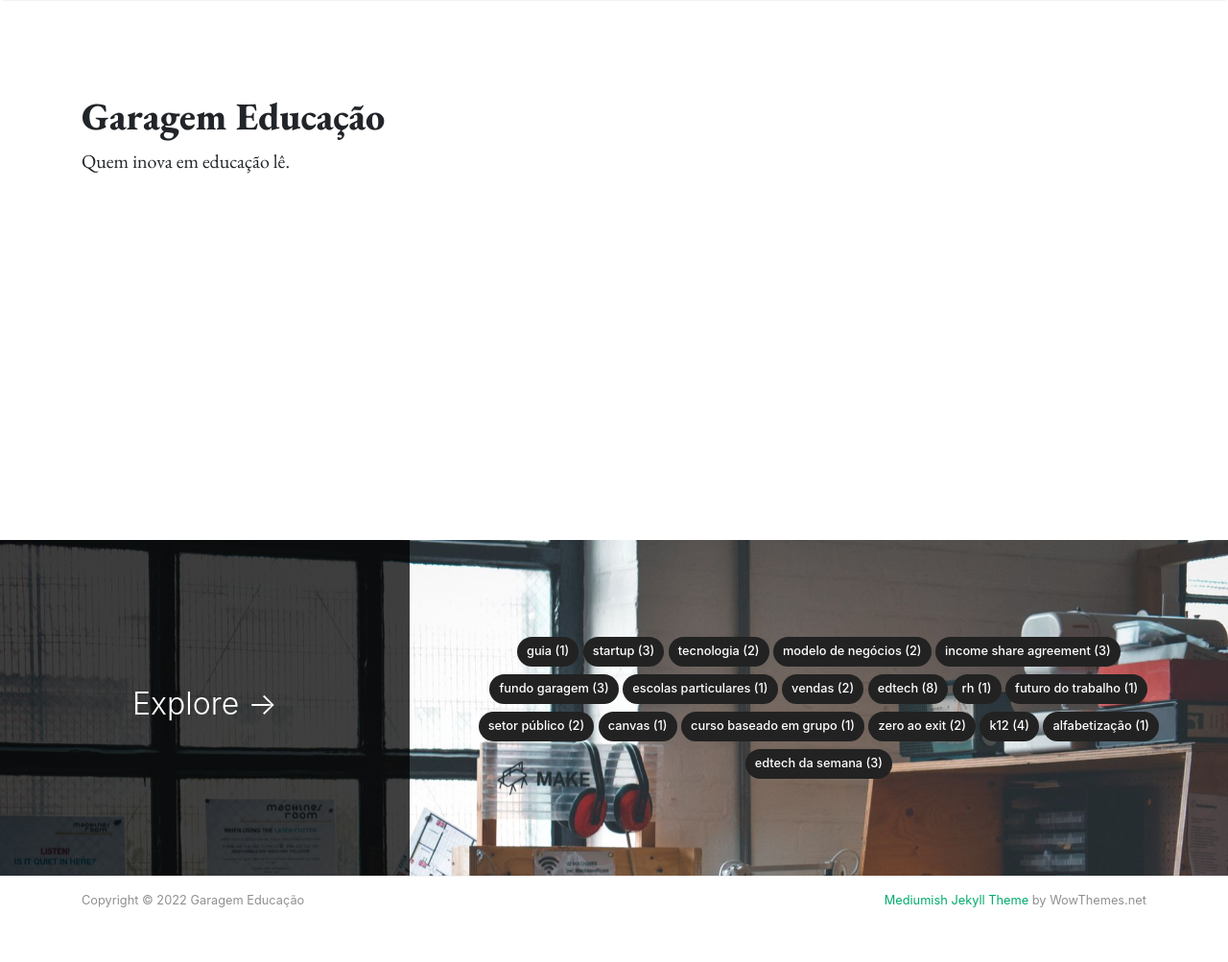
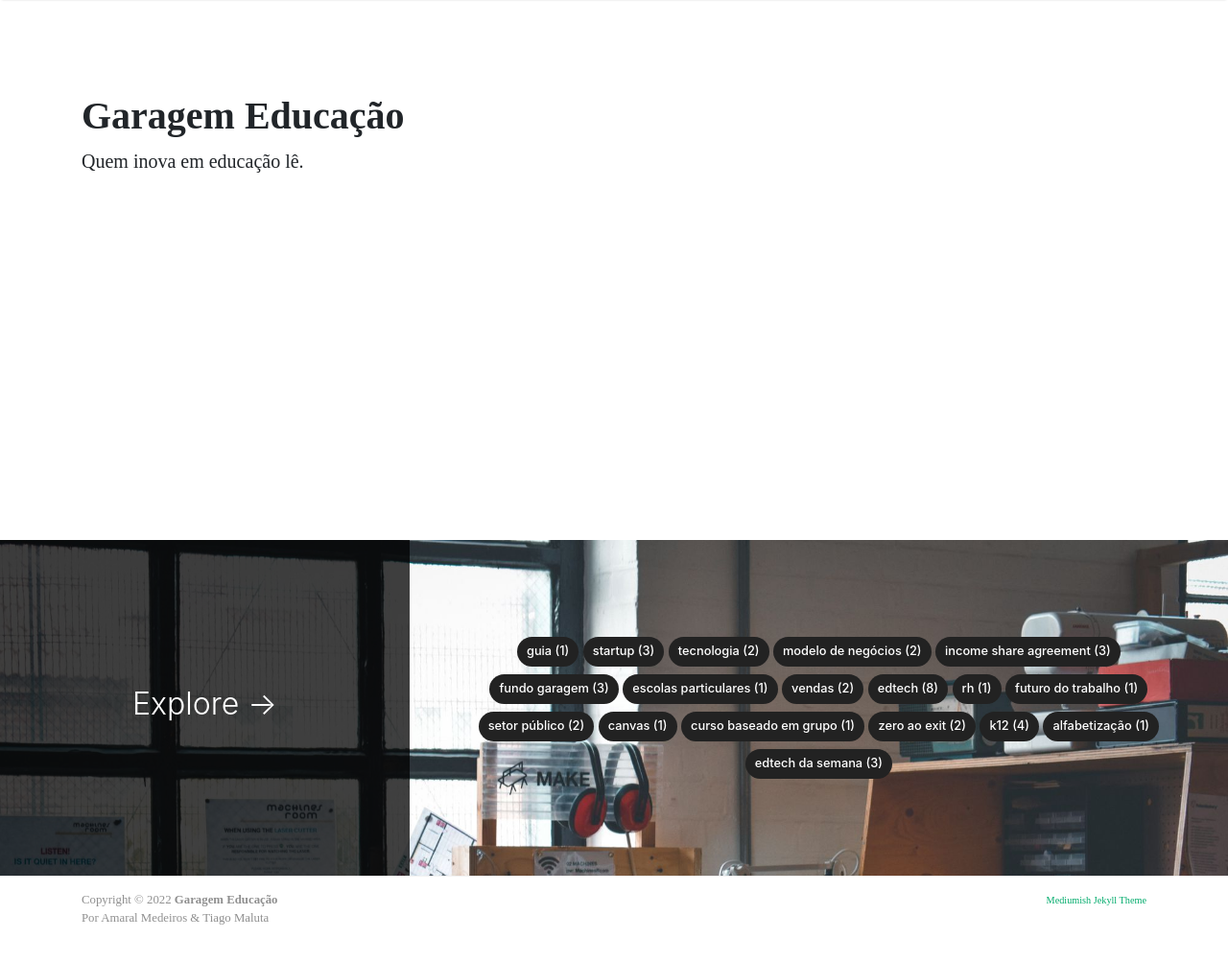
Before and after one commit to garagemedu/garagemedu.github.io, a Jekyll site: the page built from _pages/tags.md, in a window 1280 px wide and 1041 px high. Shown: the top 1003 px of the window at 96% size. Built offline with Jekyll 4.4.1, drawn with Linux system fonts in a browser that asks for light colours; nearby versions of some CDN libraries.

Commit message:
fine tuning css
Signed-off-by: Tiago Maluta <maluta@vivaldi.net>

```diff
--- a/_layouts/default.html
+++ b/_layouts/default.html
@@ -183,10 +183,11 @@ ga('send', 'pageview');
     <div class="container">
         <div class="row">
             <div class="col-md-6 col-sm-6 text-center text-lg-left">
-                Copyright © {{ site.time | date: "%Y" }} {{ site.name }}
+                Copyright © {{ site.time | date: "%Y" }} <b>{{ site.name }}</b>
+                <br>Por Amaral Medeiros & Tiago Maluta
             </div>
             <div class="col-md-6 col-sm-6 text-center text-lg-right">
-                <a target="_blank" href="https://www.wowthemes.net/mediumish-free-jekyll-template/">Mediumish Jekyll Theme</a> by WowThemes.net
+                <small><a target="_blank" href="https://www.wowthemes.net/mediumish-free-jekyll-template/">Mediumish Jekyll Theme</a></small></div>
             </div>
         </div>
     </div>
@@ -212,7 +213,7 @@ ga('send', 'pageview');
 <script src="{{ site.baseurl }}/assets/js/ie10-viewport-bug-workaround.js"></script>
 
 {% if page.layout == 'post' %}
-<script id="dsq-count-scr" src="//{{site.disqus}}.disqus.com/count.js"></script>
+<!-- <script id="dsq-count-scr" src="//{{site.disqus}}.disqus.com/count.js"></script> -->
 {% endif %}
 
 </body>
--- a/assets/css/screen.css
+++ b/assets/css/screen.css
@@ -9,7 +9,8 @@ License: https://www.wowthemes.net/freebies-license/
 }
 .mainheading {
     padding: 1rem 0rem;
-    font-family: 'EB Garamond', serif;
+    /*font-family: 'EB Garamond', serif;*/
+    font-family: "Times New Roman", Times, serif;
 }
 
 a {
@@ -316,7 +317,9 @@ span.post-read-more a:hover {
 
 .mainheading h1.sitetitle {
     font-weight: 700;
-    font-family: "EB Garamond";
+/*  font-family: "EB Garamond"; */
+    font-family: "Times New Roman", Times, serif;
+
 }
 
 .mainheading h1.posttitle {
@@ -326,6 +329,7 @@ span.post-read-more a:hover {
 }
 
 .footer {
+    font-family: "Times New Roman", Times, serif;
     border-top: 1px solid rgba(0, 0, 0, .05) !important;
     padding-top: 15px;
     padding-bottom: 12px;
```
